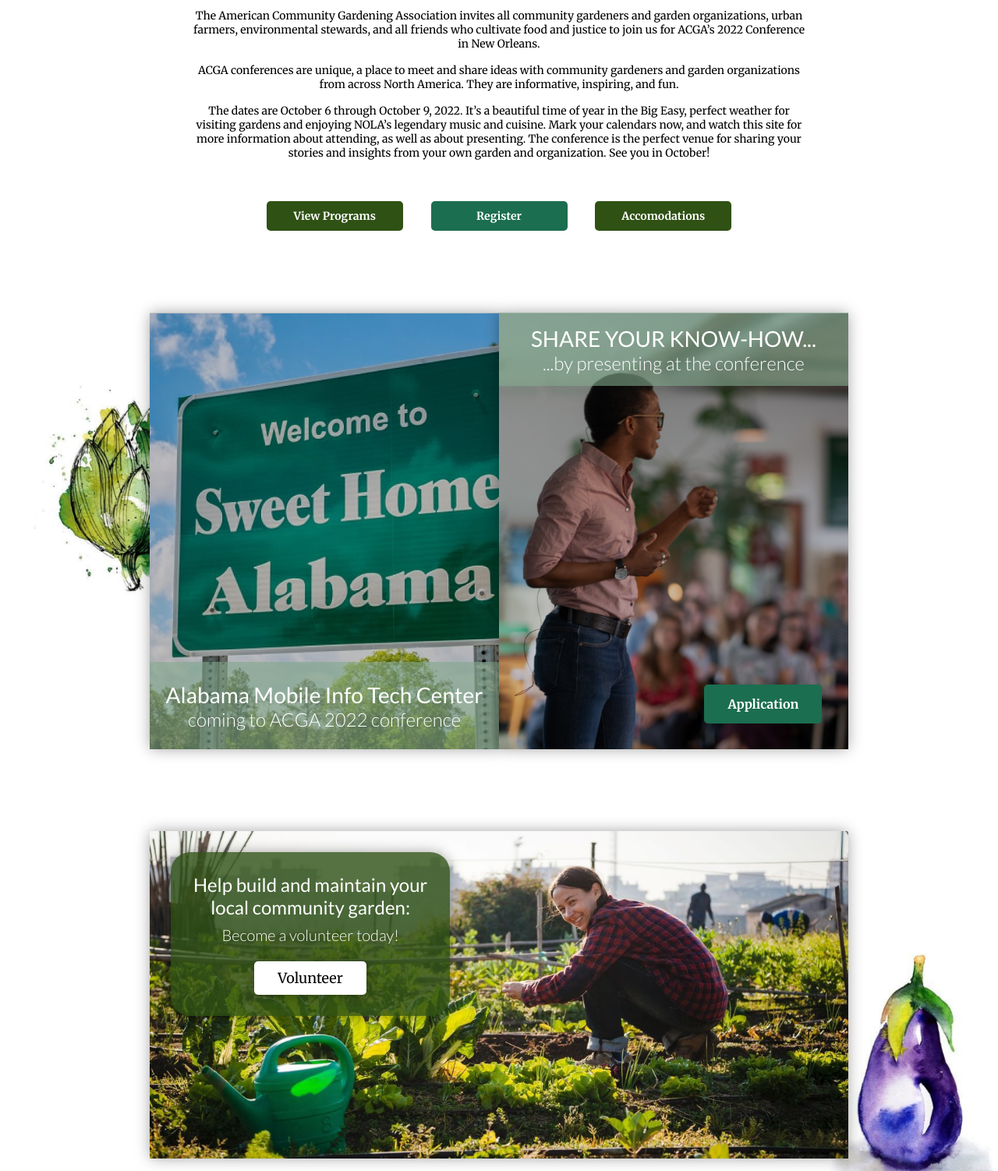
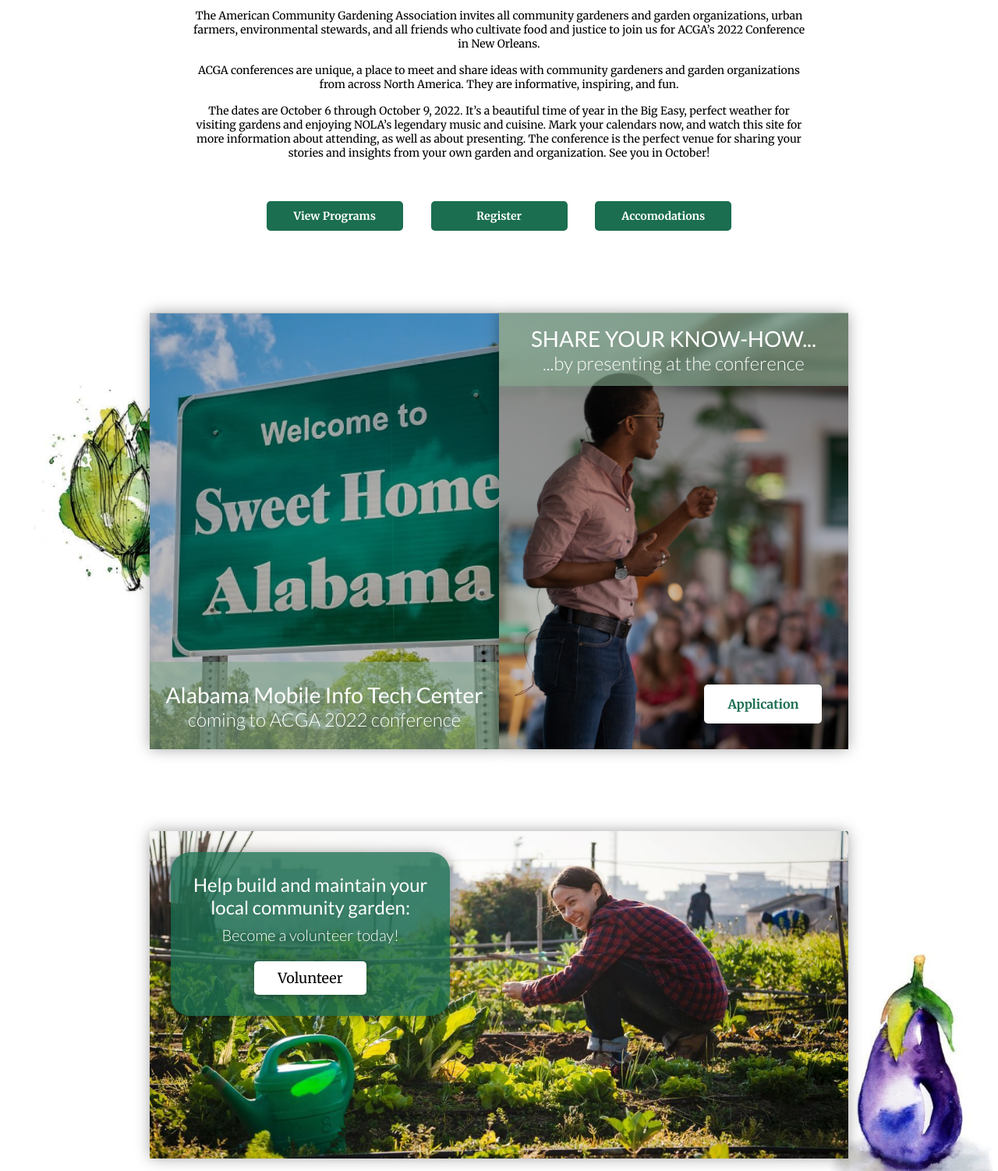
Before and after one commit to PaulaLaziuk/Final_Project, a plain HTML site: page index.html in a window 1280 px wide. Shown: the part 1950-3452 px from the top of the page at 78% size. Drawn offline with nearby package versions, Linux system fonts and the light colour scheme; a script that the page names is missing.

Commit message:
button fixes

```diff
--- a/style.css
+++ b/style.css
@@ -391,7 +391,7 @@ nav{
     border-radius: 5px;
     border: none;
     cursor: pointer;
-    background-color: #2F5114;
+    background-color: #1B6E50;
     color: white;
     font-weight: bold;
 }
@@ -521,8 +521,8 @@ nav{
     border-radius: 5px;
     border: none;
     cursor: pointer;
-    background-color: #1B6E50;
-    color: white;
+    background-color: white;
+    color: #1B6E50;
     font-weight: bold;
     box-shadow: 0px 0px 18px -1px rgba(0,0,0,0.39);
     -webkit-box-shadow: 0px 0px 18px -1px rgba(0,0,0,0.39);
@@ -558,7 +558,7 @@ nav{
 }
 
 .volunteer_text{
-    background-color: rgba(47, 81, 20, 0.8);
+    background-color: rgba(27, 110, 80, 0.8);
     width: 40%;
     margin: 3%;
     padding: 3%;
```
